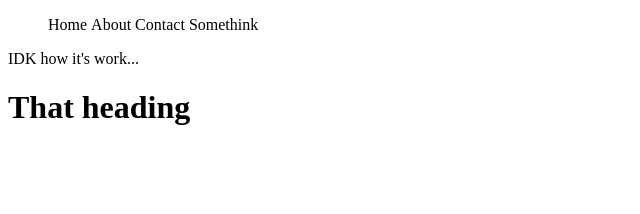
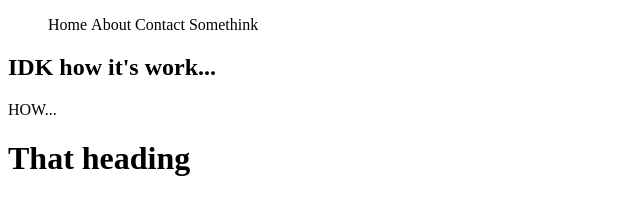
Before and after one commit to SpectrumH/react-academy, a plain HTML site: page index.html in a window 1280 px wide. Shown: the whole page, without its empty margins (0-640 px from the left). Drawn offline with Linux system fonts and the light colour scheme.

Commit message:
[CDG-15] test commit

```diff
--- a/index.html
+++ b/index.html
@@ -16,7 +16,8 @@
         <li>Contact</li>
         <li>Somethink</li>
     </ul>
-    <p>IDK how it's work...</p>
+    <h1>IDK how it's work...</h1>
+    <p>HOW...</p>
  </nav>
  <h1>That heading</h1>
 </div>
```
